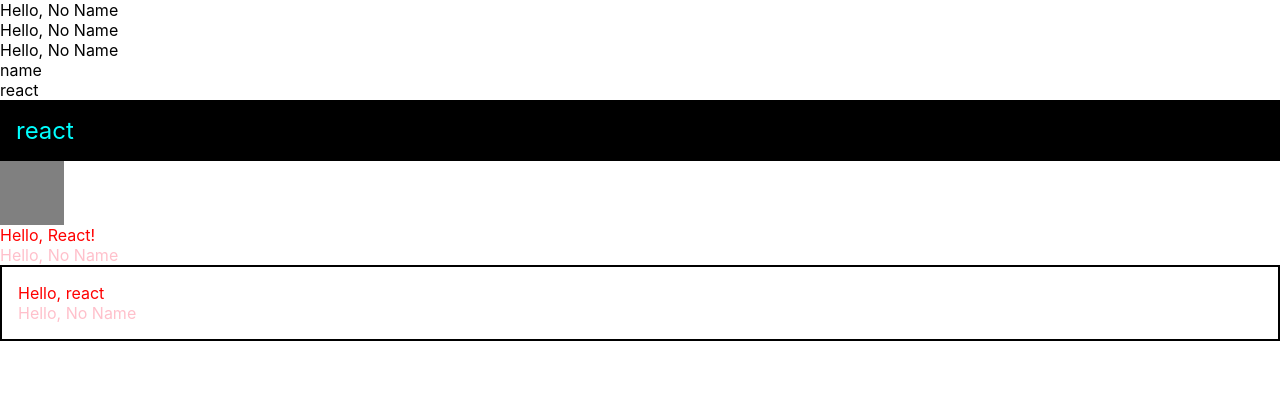
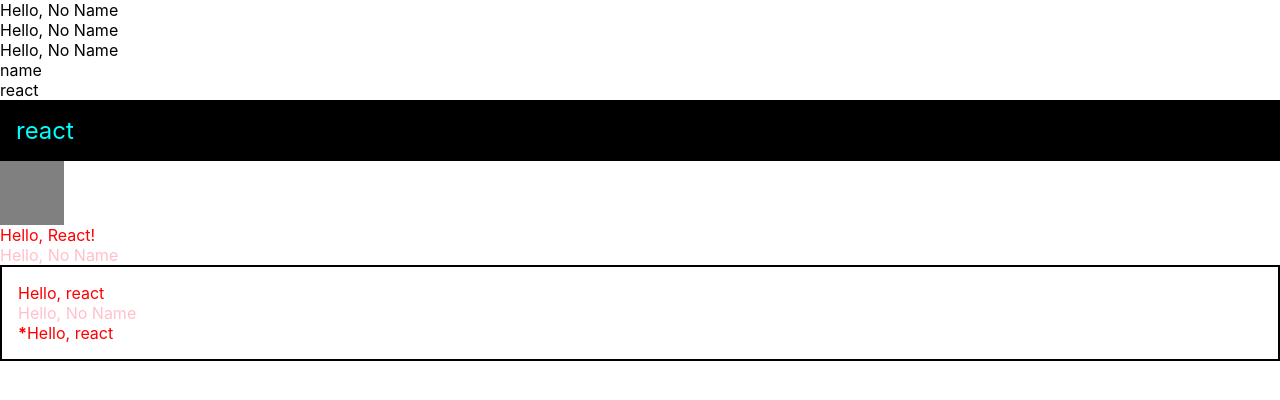
Before and after one commit to bizzy91/react_basic, a React (Create React App) app in the folder react_test/: page / in a window 1280 px wide. Shown: the top 400 px of the page. Built offline with nearby package versions, Linux system fonts and the light colour scheme.

Commit message:
Conditional Rendering

```diff
--- a/react_test/src/App.js
+++ b/react_test/src/App.js
@@ -37,6 +37,9 @@
       <Wrapper>
         <Hello name="react" color="red"/>
         <Hello color="pink"/>
+
+        {/* 조건에 따른 랜더링, isSpecial만 넣어주어도 isSpecial={true}와 동일하다. */}
+        <Hello name="react" color="red" isSpecial={true}/>
       </Wrapper>
     </div>
   );
--- a/react_test/src/Hello.js
+++ b/react_test/src/Hello.js
@@ -13,10 +13,20 @@
 //   return <div style={{ color: props.color }}>Hello, {props.name}</div>
 // }
 
-// props(properties) 는 이런 식으로도 정의할 수 있다.
-function Hello({ color, name }) {
-    return <div style={{ color }}>Hello, {name}</div>
-  }
+// // props(properties) 는 이런 식으로도 정의할 수 있다.
+// function Hello({ color, name }) {
+//     return <div style={{ color }}>Hello, {name}</div>
+//   }
+
+// 조건에 따른 랜더링을 위해 isSpecial 이라는 property를 추가하고 삼항 연산자를 이용한다.
+function Hello({ color, name, isSpecial }) {
+return (
+    <div style={{ color }}>{ isSpecial ? <b>*</b> : null }Hello, {name}</div>
+    // 논리합 연산자를 이용한 방법
+    // <div style={{ color }}>{isSpecial && <b>*</b>}Hello, {name}</div>
+
+);
+}
 
 // 컴포넌트에 props 를 지정하지 않았을 때 기본적으로 사용 할 값을 설정하고 싶다면 컴포넌트에 defaultProps 라는 값을 설정하면 된다.
 Hello.defaultProps = {
```
